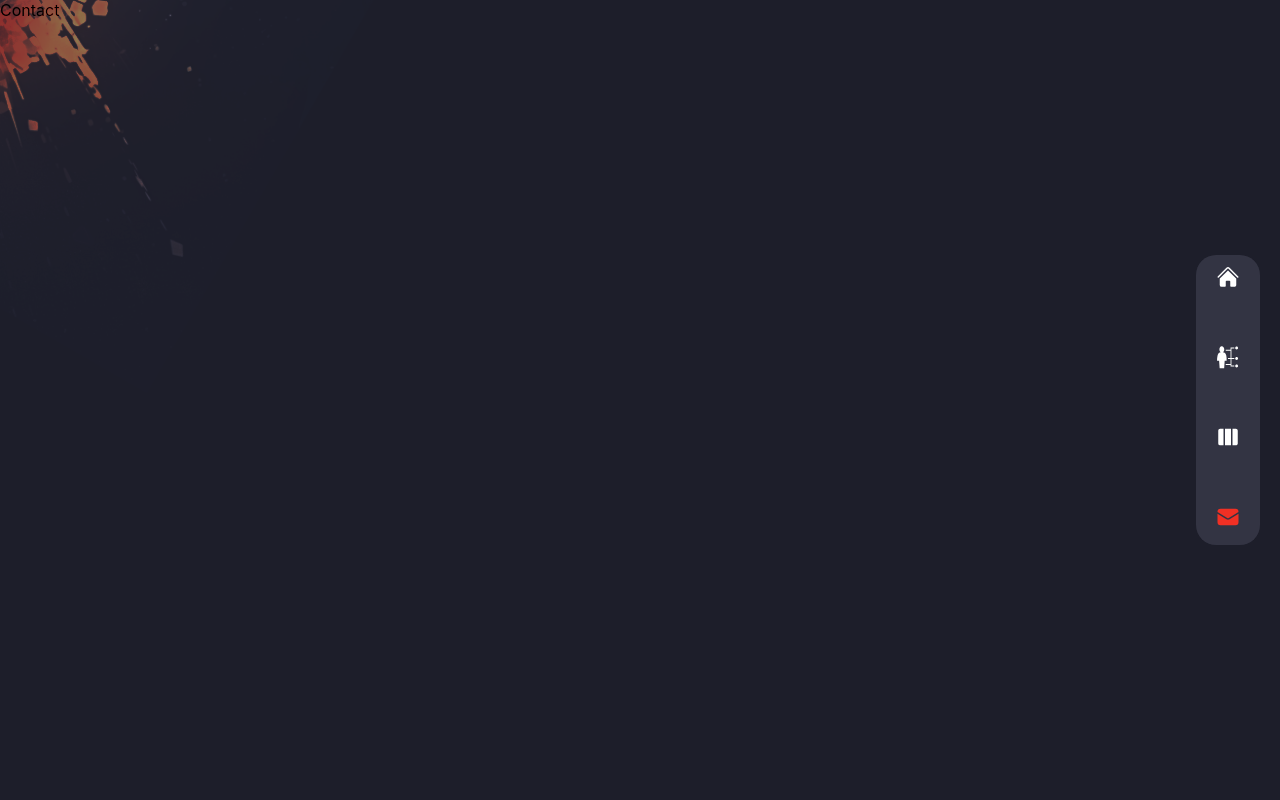
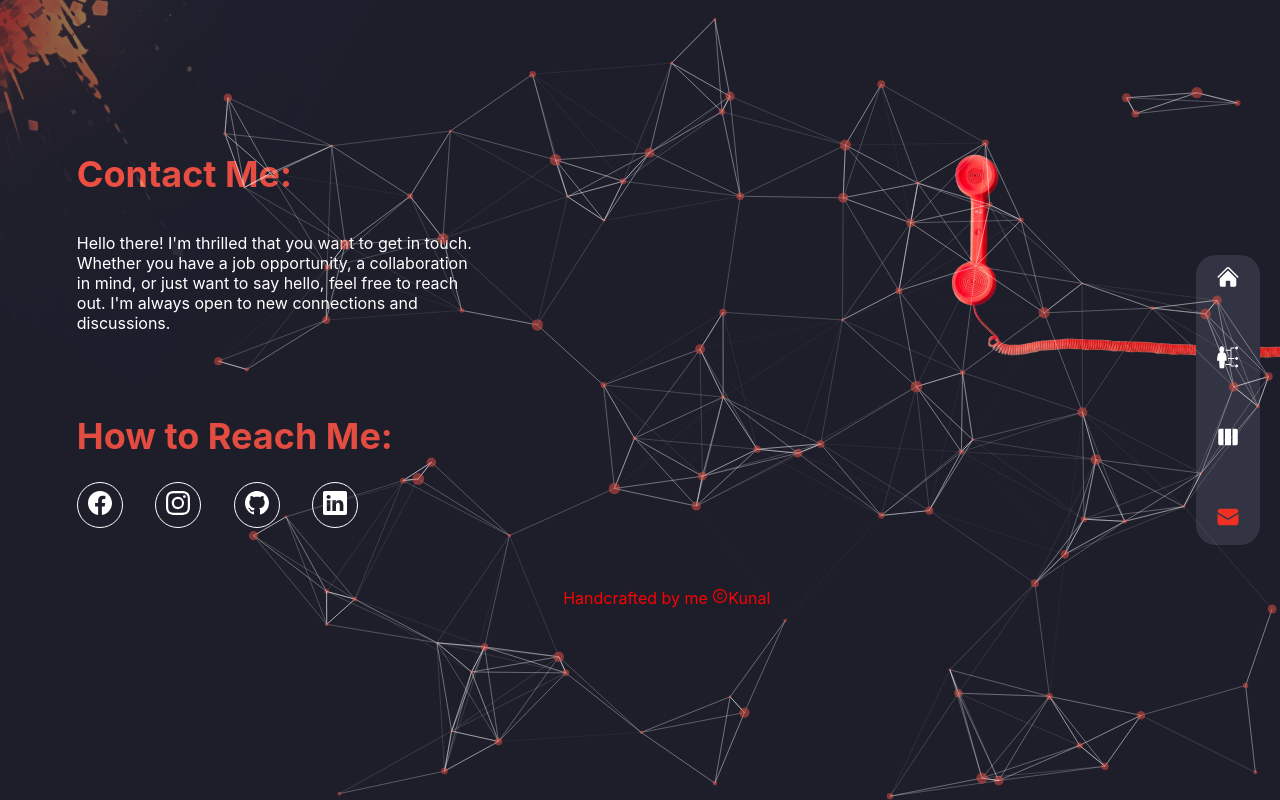
Before and after one commit to Kunal1223/Portfolio, a React (Create React App) app: page /contact in a window 1280 px wide. Built offline with nearby package versions, Linux system fonts and the light colour scheme.

Commit message:
partial complete resposiveness is remaining

```diff
--- a/src/App.js
+++ b/src/App.js
@@ -5,6 +5,7 @@ import Home from './components/Home'
 import About from './components/About'
 import Contact from './components/Contact'
 import Project from './components/Projects'
+import Footer from './components/Footer';
 
 
 
@@ -19,6 +20,7 @@ function App() {
           <Route path='/contact' element={<Contact />} />
           <Route path='/project' element={<Project />} />
         </Routes>
+        <Footer/>
       </BrowserRouter>
     </>
   );
--- a/src/Styles/Contact.css
+++ b/src/Styles/Contact.css
@@ -0,0 +1,53 @@
+.mega-contact-container{
+    margin-top: 10%;
+    margin-left: 6%;
+    display: flex;
+    justify-content: space-between;
+}
+
+.contact{
+    width: 50%;
+}
+
+.contact h1{
+    color: #E34C40;
+    font-size: 36px;
+    font-weight: 700;
+}
+
+.contact h6{
+    color: white;
+    font-size: 16px;
+    font-weight: 400;
+}
+
+.reach h1{
+    color: #E34C40;
+    font-size: 36px;
+    font-weight: 700;
+    margin-top: 10%;
+}
+
+.socials {
+    display: flex;
+    justify-content:left;
+    align-items: center;
+  }
+
+  .icons {
+
+    margin-right: 4%;
+    border-radius: 30px;
+    border: 1px solid white; /* Adjust the margin as needed for spacing between icons */
+  }
+
+  .icon {
+    padding: 8px 10px;
+    font-size: 1.5rem;
+    color: #ffffff;
+    transition: color 0.3s ease;
+  }
+
+  .icon:hover {
+    color: red;
+  }
--- a/src/Styles/Project.css
+++ b/src/Styles/Project.css
@@ -1,7 +1,7 @@
 .mega-box{
     width: 100%;
     overflow: hidden;
-    height: 270vh;
+    height: 250vh;
 }
 
 .cont{
--- a/src/SubComponents/ProjectBtn.js
+++ b/src/SubComponents/ProjectBtn.js
@@ -1,11 +1,14 @@
+import { NavLink } from "react-router-dom";
 
 const ProjectsBtn = () => {
     return (
         <div class="mx-auto xl:mx-0">
-            <a href="/work" class="project-link">
-                <img src="./images/rounded-text.png" alt="project" class="project-image" />
-                <span class="arrow-icon">&#10132;</span>
-            </a>
+            <NavLink to={'/project'}>
+                <a href="/" class="project-link">
+                    <img src="./images/rounded-text.png" alt="project" class="project-image" />
+                    <span class="arrow-icon">&#10132;</span>
+                </a>
+            </NavLink>
         </div>
 
     );
--- a/src/components/Contact.js
+++ b/src/components/Contact.js
@@ -1,9 +1,48 @@
 import React from 'react'
 import '../Styles/Contact.css'
+import {BsFacebook , BsInstagram ,BsGithub ,BsLinkedin} from 'react-icons/bs'
+
+import {} from 'react-icons/bs'
+import ParticlesContainer from '../SubComponents/Particles'
 
 const Contact = () => {
   return (
-    <div>Contact</div>
+    <>
+      <div className="mega-contact-container">
+        <div className="contact-container">
+          <div className="contact">
+            <h1>Contact Me:</h1>
+            <h6>Hello there! I'm thrilled that you want to get in touch. Whether you have a job opportunity, a collaboration in mind, or just want to say hello, feel free to reach out. I'm always open to new connections and discussions.</h6>
+          </div>
+
+          <div className="reach">
+            <h1>How to Reach Me:</h1>
+            <div className="socials">
+               <div className="icons">
+                <a href="https://www.facebook.com/profile.php?id=100008989508430"  > <BsFacebook className='icon'/></a>
+               </div>
+
+               <div className="icons">
+                <a href="https://instagram.com/_kunal81?igshid=OGQ5ZDc2ODk2ZA==" > <BsInstagram className='icon'/></a>
+               </div>
+
+               <div className="icons">
+                <a href="https://github.com/Kunal1223" > <BsGithub className='icon' /></a>
+               </div>
+
+               <div className="icons">
+                <a href="https://www.linkedin.com/in/kunal-kishor-3868a7244/" > <BsLinkedin className='icon'/></a>
+               </div>
+            </div>
+          </div>
+        </div>
+
+        <div className="contact-right">
+          <img src="./images/phone.png" alt="" className='phone'/>
+        </div>
+        <ParticlesContainer particleColor='#EB4F43' linkColor='#ffff' number="500" />
+      </div>
+    </>
   )
 }
 
--- /dev/null
+++ b/src/components/Footer.js
@@ -0,0 +1,12 @@
+import React from 'react'
+import { AiOutlineCopyrightCircle } from 'react-icons/ai'
+
+const Footer = () => {
+    return (
+        <>
+            <div className='footer'>Handcrafted by me <AiOutlineCopyrightCircle />Kunal</div>
+        </>
+    )
+}
+
+export default Footer
--- a/src/index.css
+++ b/src/index.css
@@ -12,3 +12,11 @@ code {
   font-family: source-code-pro, Menlo, Monaco, Consolas, 'Courier New',
     monospace;
 }
+
+.footer{
+  margin-left: 44%;
+  font-size: 16px;
+  margin-top: 60px;
+  margin-bottom: 10px;
+  color:rgb(249, 2, 2)
+}
```
Also changed, not shown: public/images/phone.png (added).
